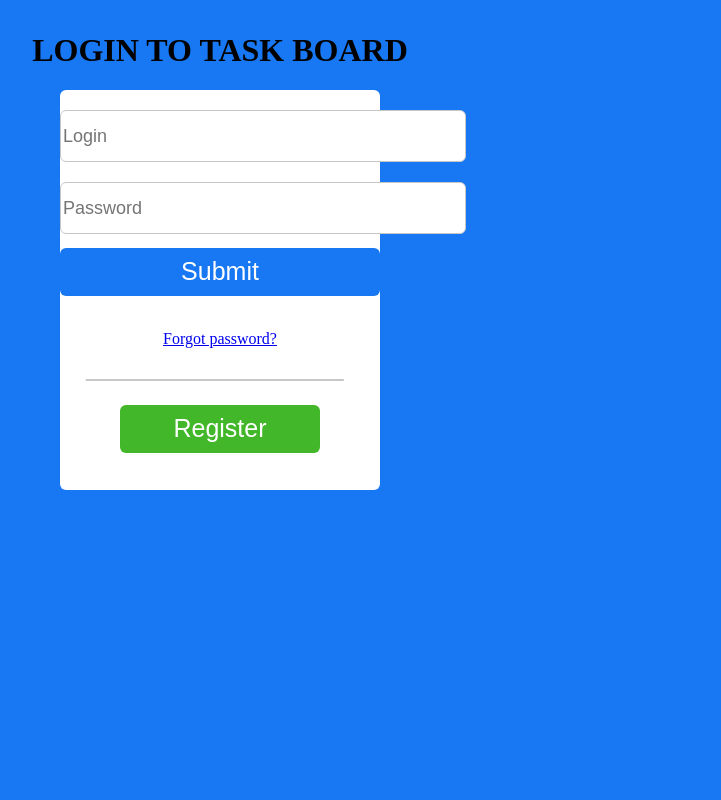
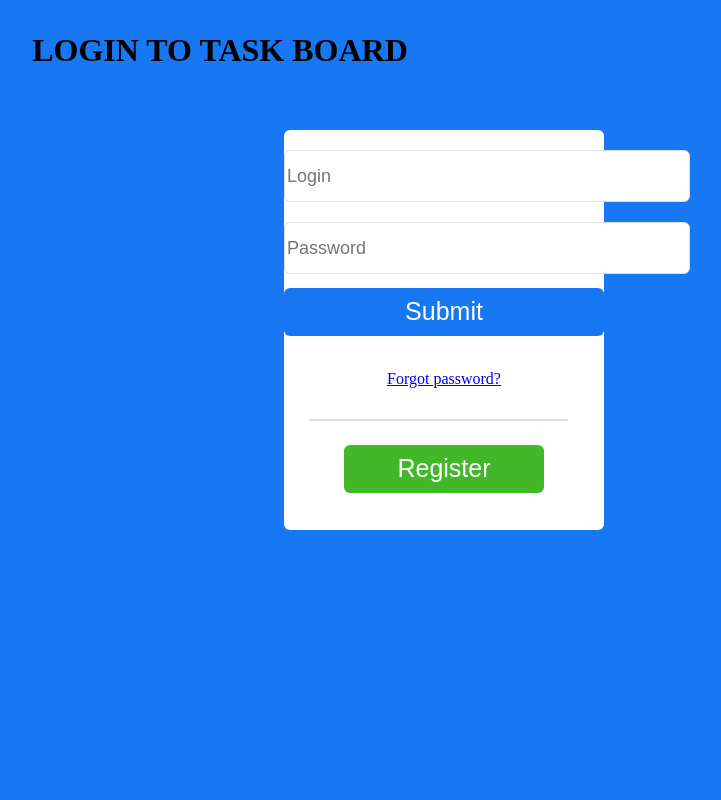
Before and after one commit to JanKolo04/task-table, a PHP site: page /login.html in a window 1280 px wide. Shown: the whole page, without its empty margins (420-1141 px from the left). Run offline with PHP 8.4, Linux system fonts and the light colour scheme.

Commit message:
design moder

```diff
--- a/login-style.css
+++ b/login-style.css
@@ -28,7 +28,7 @@
 	width: 25%;
   	top: 50%;
   	left: 50%;
-  	transform: translate(-50%, -90%);
+  	transform: translate(20%, -80%);
 	border-radius: 6px;
 	background-color: white;
 }
@@ -42,7 +42,7 @@
   	margin-right: auto;
   	margin-left: auto;
   	border-radius: 6px;
-  	border: 1px solid #C5C7C9;
+  	border: 1px solid #dadde1;
   	white-space: nowrap;
   	overflow: hidden;
     background-color: white;
@@ -59,7 +59,7 @@
   	margin-right: auto;
   	margin-left: auto;
   	border-radius: 6px;
-  	border: 1px solid #C5C7C9;
+  	border: 1px solid #dadde1;
   	white-space: nowrap;
   	overflow: hidden;
     background-color: white;
@@ -105,7 +105,7 @@
 	margin-top: 30px;
 	width: 80%;
 	transform: translate(10%, 0%);
-	border: 1px solid #C5C7C9;
+	border: 1px solid #dadde1;
 }
 
 
--- a/style.css
+++ b/style.css
@@ -87,9 +87,9 @@ body {
 #tasks_all {
 	width: 700px;
 	height: 700px;
-	flex-wrap: wrap;
 	display: flex;
 	flex-direction: column;
+	flex-wrap: wrap;
 }
 
 
@@ -161,6 +161,7 @@ body {
 
 #progress_task {
 	width: 700px;
+	height: 700px;
 	border-left: 3px solid black;
 	border-right: 3px solid black;
 	flex-wrap: wrap;
@@ -171,6 +172,7 @@ body {
 
 #task_end {
 	width: 700px;
+	height: 700px;
 	flex-wrap: wrap;
 	display: flex;
 	flex-direction: column;
```
